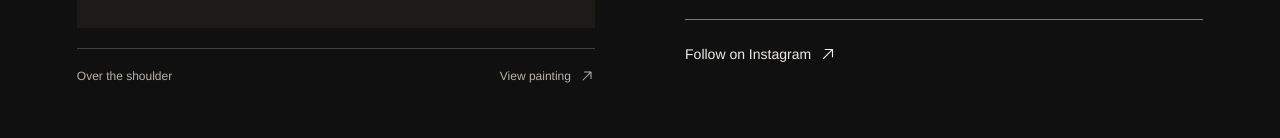
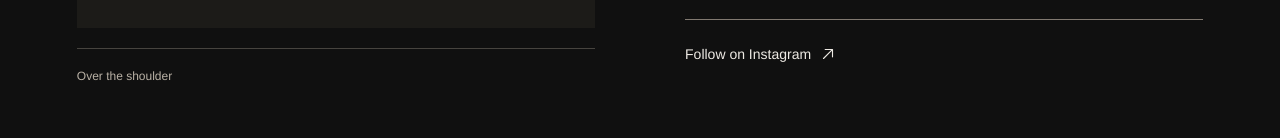
Before and after one commit to RipKDR/harrison-ferraro-gallery, a Next.js app: page /about in a window 1280 px wide. Shown: the part 730-868 px from the top of the page. Built offline with nearby package versions, Linux system fonts and the light colour scheme; no server answers.

Commit message:
Drop non-clickable 'View painting' label from about caption

```diff
--- a/src/app/about/page.tsx
+++ b/src/app/about/page.tsx
@@ -36,7 +36,7 @@ export default function AboutPage() {
             <Link href={artworkPath(featuredArtworks[0])} aria-label={`View artwork: ${artworkTitle(featuredArtworks[0])}`}>
               <ArtworkImage work={featuredArtworks[0]} preload sizes="(max-width: 700px) 85vw, 40vw" />
             </Link>
-            <figcaption><span>{artworkTitle(featuredArtworks[0])}</span><span>View painting <ArrowUpRight size={16} aria-hidden="true" /></span></figcaption>
+            <figcaption><span>{artworkTitle(featuredArtworks[0])}</span></figcaption>
           </figure>
           <article className="about-content about-page-content">
             <span className="eyebrow">The artist · Melbourne, Australia</span>
--- a/src/app/globals.css
+++ b/src/app/globals.css
@@ -378,7 +378,6 @@ summary:focus-visible{outline:2px solid var(--ink);outline-offset:5px}
 .about-hero{padding:48px var(--gutter) 80px;gap:8%}
 .about-hero-art>a{height:600px}
 .about-hero-art figcaption{font-size:12px;line-height:1.5;align-items:center}
-.about-hero-art figcaption span:last-child{display:flex;gap:8px;align-items:center}
 .about-page-content h1{font-size:clamp(64px,6.6vw,96px)}
 .about-page-content .eyebrow{font-size:12px}
 .about-page-content p{font-size:16px;line-height:1.8}
```
